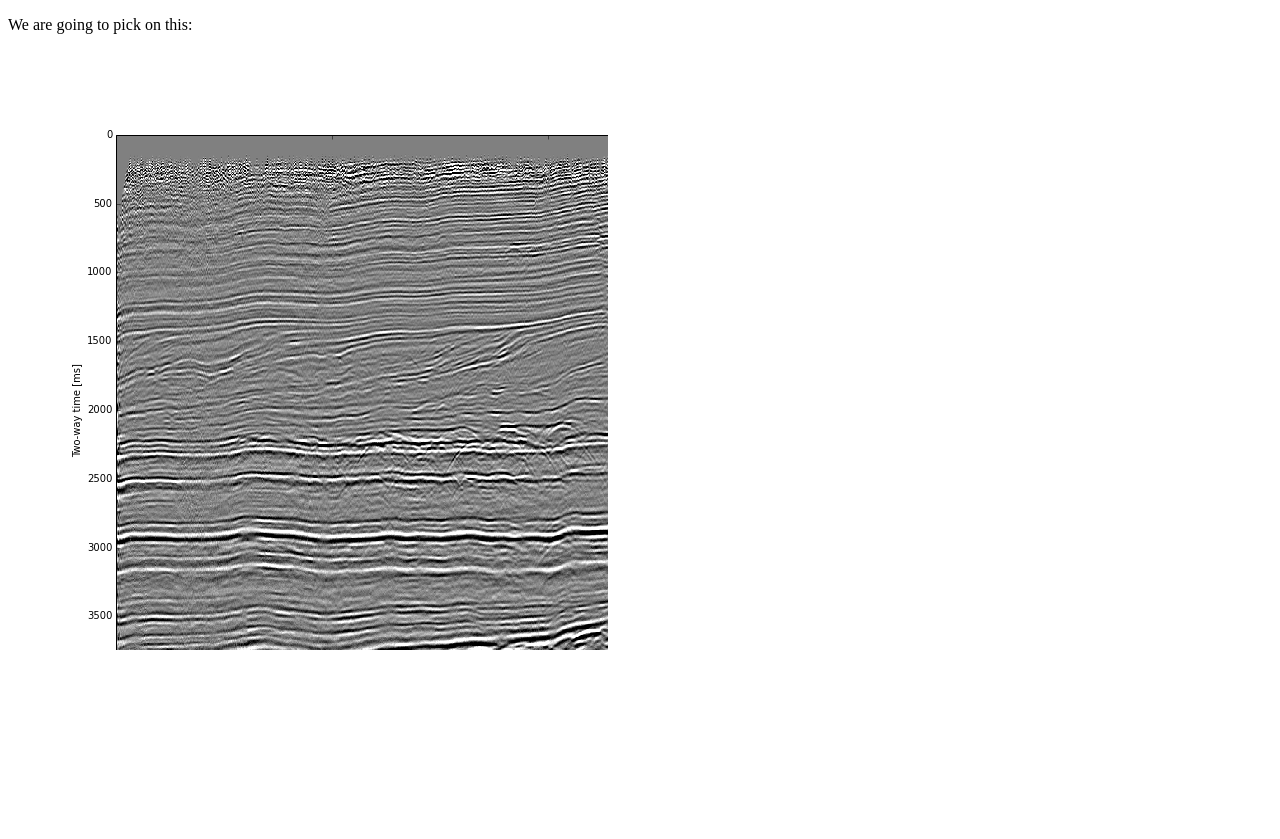
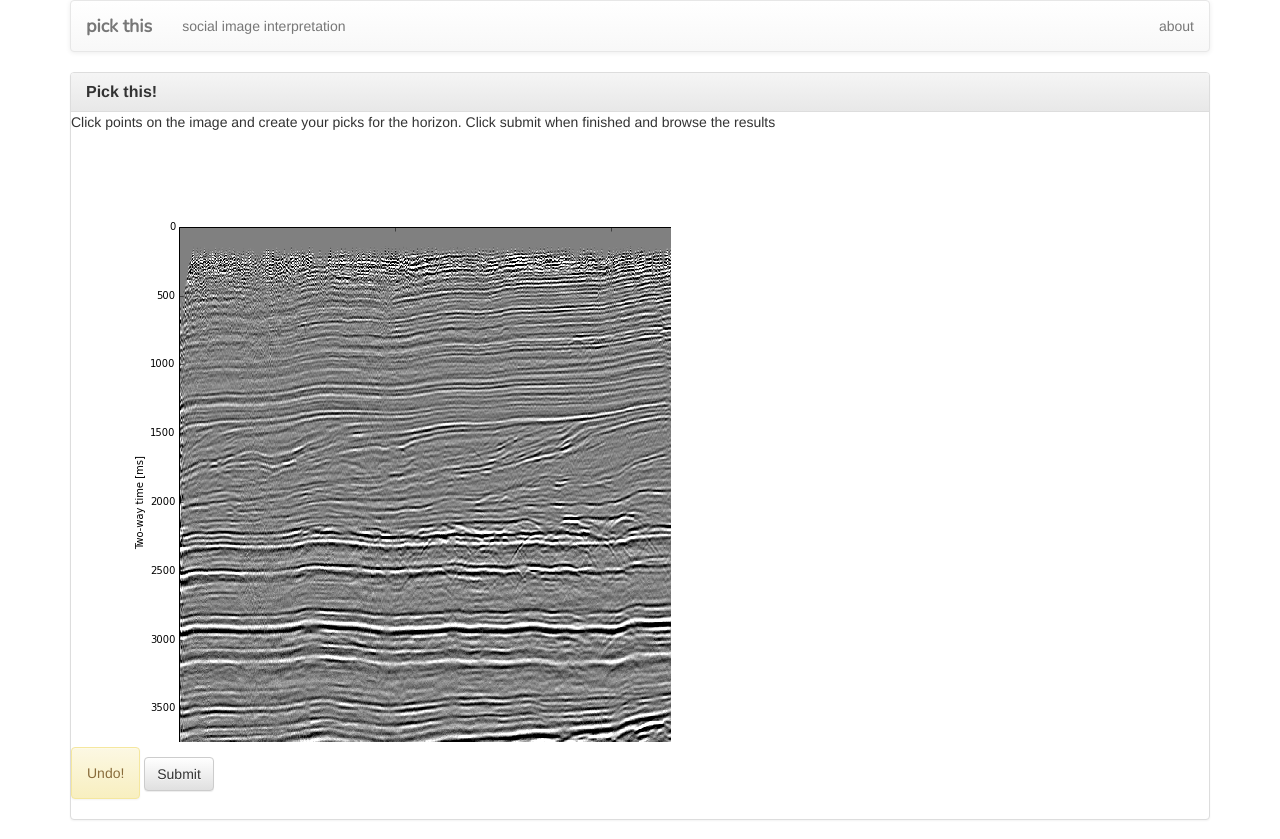
Before and after one commit to stevejpurves/pickr, a Python web app: template templates/pickpoint.html in a window 1280 px wide. Shown: the top 839 px of the page. Before the commit the page ends 650 px from the top, so only its background shows below. Run offline with Jinja, Linux system fonts and the light colour scheme; the template is opened without the code that fills it, so the values that code supplies are empty; some libraries are stand-ins or nearby versions; grey boxes are pictures that could not be loaded.

Commit message:
added some stylings and buttons

```diff
--- a/templates/pickpoint.html
+++ b/templates/pickpoint.html
@@ -1,14 +1,52 @@
-<!DOCTYPE html>
-<html>
+{% extends "base.html" %}
+
+{% block content %}
+
 <head>
     <title>Pick a Point</title>
     <script src="//ajax.googleapis.com/ajax/libs/jquery/2.1.1/jquery.min.js"></script>
     <script src="/static/js/pickpoint.js"></script>
 </head>
-<body>
 
-    <p>We are going to pick on this:</p>
-    <canvas id="seismic-canvas" height="600" width="600">
+<script>
+
+  function undo(){
+
+    $.ajax("/update_picks", {type: "DELETE",
+			     success: function(data){
+			       //remove point from screen
+			     }})
+  };
+
+</script>
+
+  <div class="container">
+
+    <div class="panel panel-default">
+      <div class="panel-heading">
+	<h3 class="panel-title"> <b>Pick this!</b> </h3>
+      </div>
+      <p>
+	Click points on the image and create your picks for the horizon. Click submit when finished and browse the results
+
+      </p>
+      <div class="col-med-6">
+      <canvas id="seismic-canvas" height="600" width="600">
     </canvas>
-</body>
-</html>
+      </div>
+      <div class="col-med-4">
+	<button type="button" class="alert alert-warning"
+		onclick='$.ajax("update_pick", {type: "DELETE"})'>
+	  Undo!
+	</button>
+	  <button class="btn btn-default" type="button"
+		  onclick="document.location.href='/results';">
+	    Submit
+	  </button>
+      </div>
+
+
+    </div>
+  </div>
+
+{% endblock %}
```
